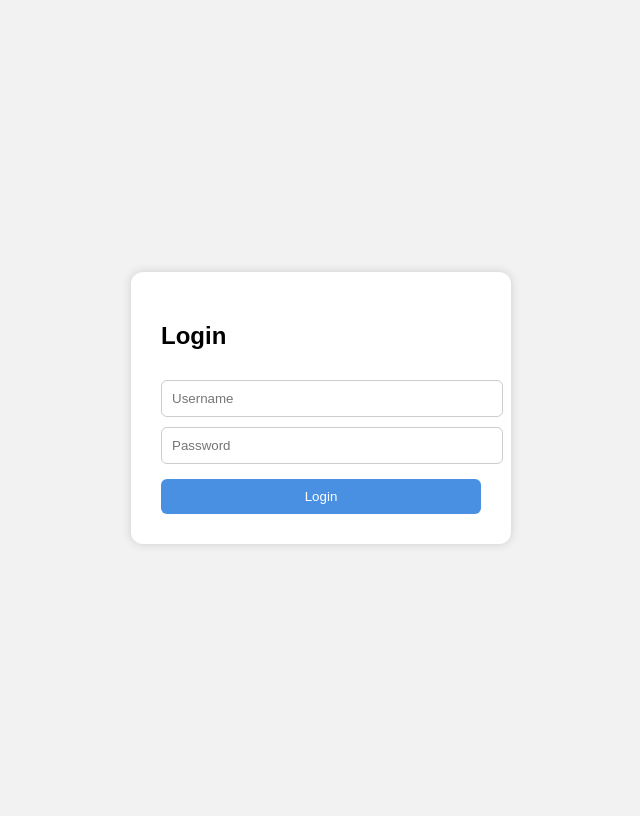
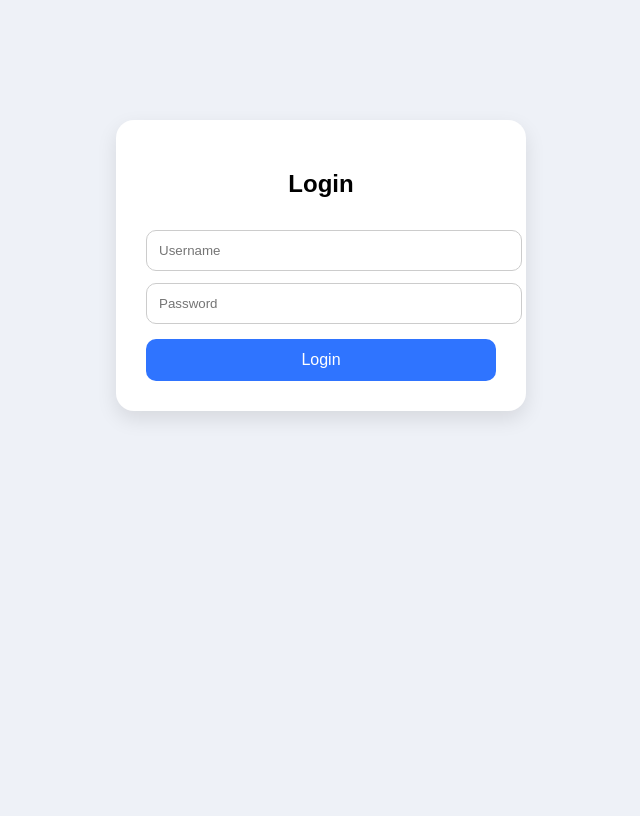
Before and after one commit to deepanshulodhi79-sudo/Deepanshu-s-, a Flask app: page /login in a window 1280 px wide. Shown: the whole page, without its empty margins (319-959 px from the left). After the commit the page ends 419 px from the top, so only its background shows below. Run offline with Flask 3, Linux system fonts and the light colour scheme.

Commit message:
Update login.html

```diff
--- a/templates/login.html
+++ b/templates/login.html
@@ -1,56 +1,56 @@
 <!DOCTYPE html>
 <html>
 <head>
+<meta charset="UTF-8">
 <title>Login</title>
 <style>
     body {
+        background: #eef1f7;
         font-family: Arial;
-            background: #f2f2f2;
-            display: flex;
-            height: 100vh;
-            justify-content: center;
-            align-items: center;
     }
     .box {
+        width: 350px;
+        margin: 120px auto;
         background: white;
         padding: 30px;
-            border-radius: 12px;
-            width: 320px;
-            box-shadow: 0 0 10px #ccc;
+        border-radius: 18px;
+        box-shadow: 0 8px 20px rgba(0,0,0,0.1);
+        text-align: center;
     }
     input {
         width: 100%;
-            padding: 10px;
-            margin-top: 10px;
-            border-radius: 6px;
+        padding: 12px;
+        margin-top: 12px;
+        border-radius: 10px;
         border: 1px solid #ccc;
     }
     button {
         width: 100%;
-            background: #4A90E2;
-            padding: 10px;
+        padding: 12px;
+        margin-top: 15px;
+        background: #2f74ff;
+        color: white;
         border: none;
-            margin-top: 15px;
-            color: white;
-            border-radius: 6px;
+        border-radius: 10px;
         cursor: pointer;
+        font-size: 16px;
     }
-        .error { color: red; margin-top: 10px; text-align: center; }
 </style>
 </head>
 <body>
 
 <div class="box">
     <h2>Login</h2>
-    <form action="/" method="POST">
-        <input type="text" name="username" placeholder="Username" required/>
-        <input type="password" name="password" placeholder="Password" required/>
-        <button type="submit">Login</button>
+
+    {% if message %}
+    <p style="color:red;">{{ message }}</p>
+    {% endif %}
+
+    <form method="POST">
+        <input name="username" placeholder="Username">
+        <input name="password" type="password" placeholder="Password">
+        <button>Login</button>
     </form>
-
-    {% if error %}
-    <p class="error">{{ error }}</p>
-    {% endif %}
 </div>
 
 </body>
```
Lines whose indentation alone changed are shown as unchanged.
